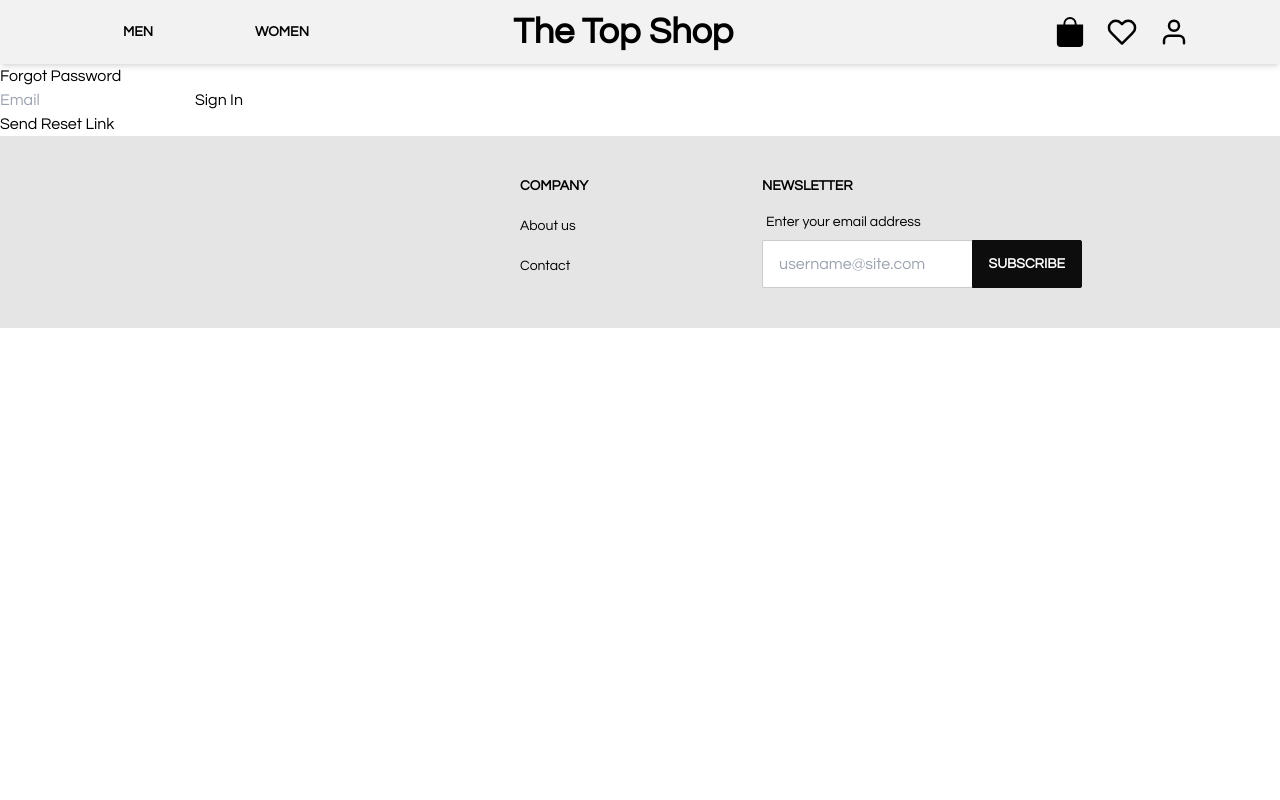
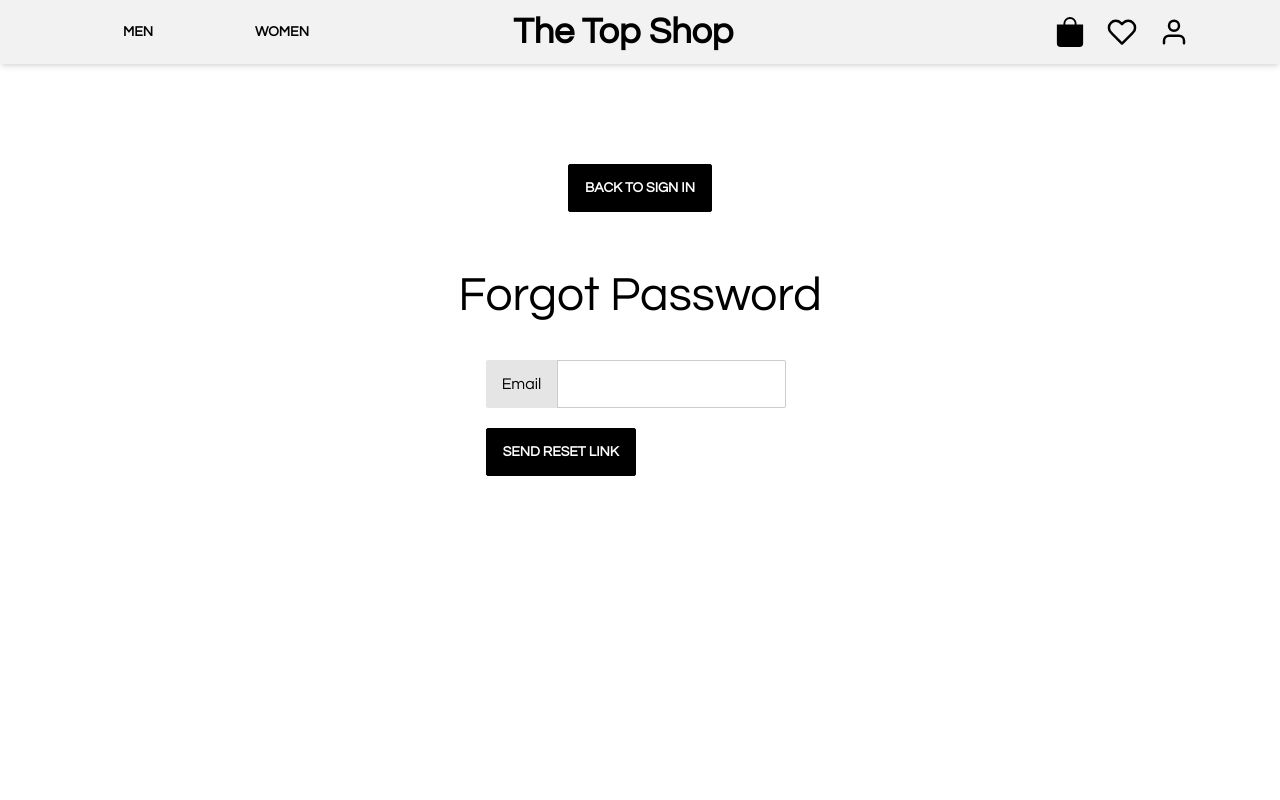
Before and after one commit to Andrew-Wand/shopping-app-react, a React (Vite) app: page /forgot-password in a window 1280 px wide. Shown: the top 800 px of the page. Built offline with nearby package versions, Linux system fonts and the light colour scheme; no server answers; the database is empty; a web font is replaced by a local one.

Commit message:
style: css styling for forgot password page

```diff
--- a/src/pages/ForgotPassword.jsx
+++ b/src/pages/ForgotPassword.jsx
@@ -22,25 +22,32 @@ function ForgotPassword() {
   };
 
   return (
-    <div>
+    <div className="lg:flex lg:flex-col lg:items-center h-[500px] lg:h-[800px] lg:mt-20">
+      <Link to="/sign-in" className="btn m-5">
+        Back to Sign In
+      </Link>
       <header>
-        <p>Forgot Password</p>
+        <p className="text-center text-3xl m-5 lg:text-5xl lg:m-10">
+          Forgot Password
+        </p>
       </header>
 
       <main>
         <form onSubmit={onSubmit}>
+          <div className="form-control ml-5">
+            <label className="input-group">
+              <span>Email</span>
               <input
                 type="email"
-            placeholder="Email"
+                className="input input-bordered w-[69.5%] lg:w-full lg:mr-7"
                 id="email"
                 value={email}
                 onChange={onChange}
               />
-          <Link to="/sign-in">Sign In</Link>
+            </label>
+          </div>
 
-          <div>
-            <div>Send Reset Link</div>
-          </div>
+          <button className="btn m-5">Send Reset Link</button>
         </form>
       </main>
     </div>
```
Lines whose indentation alone changed are shown as unchanged.
